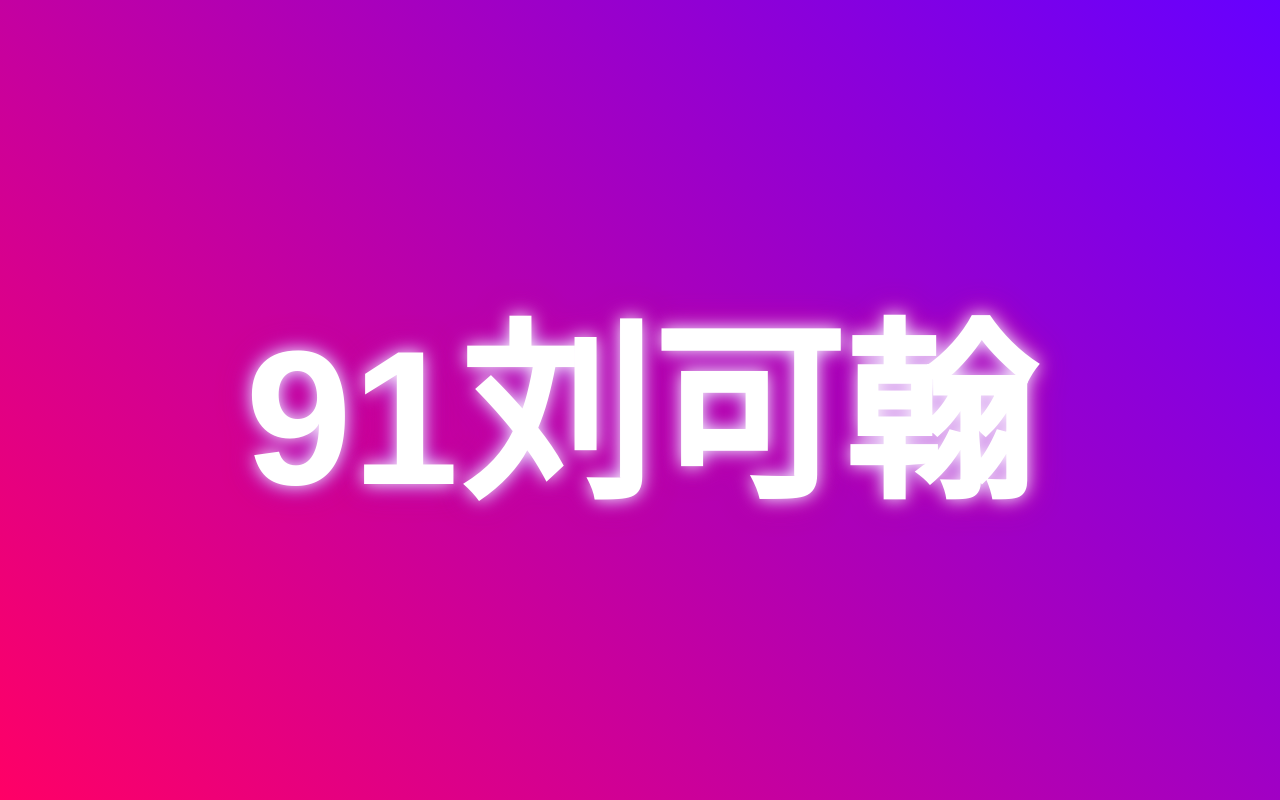
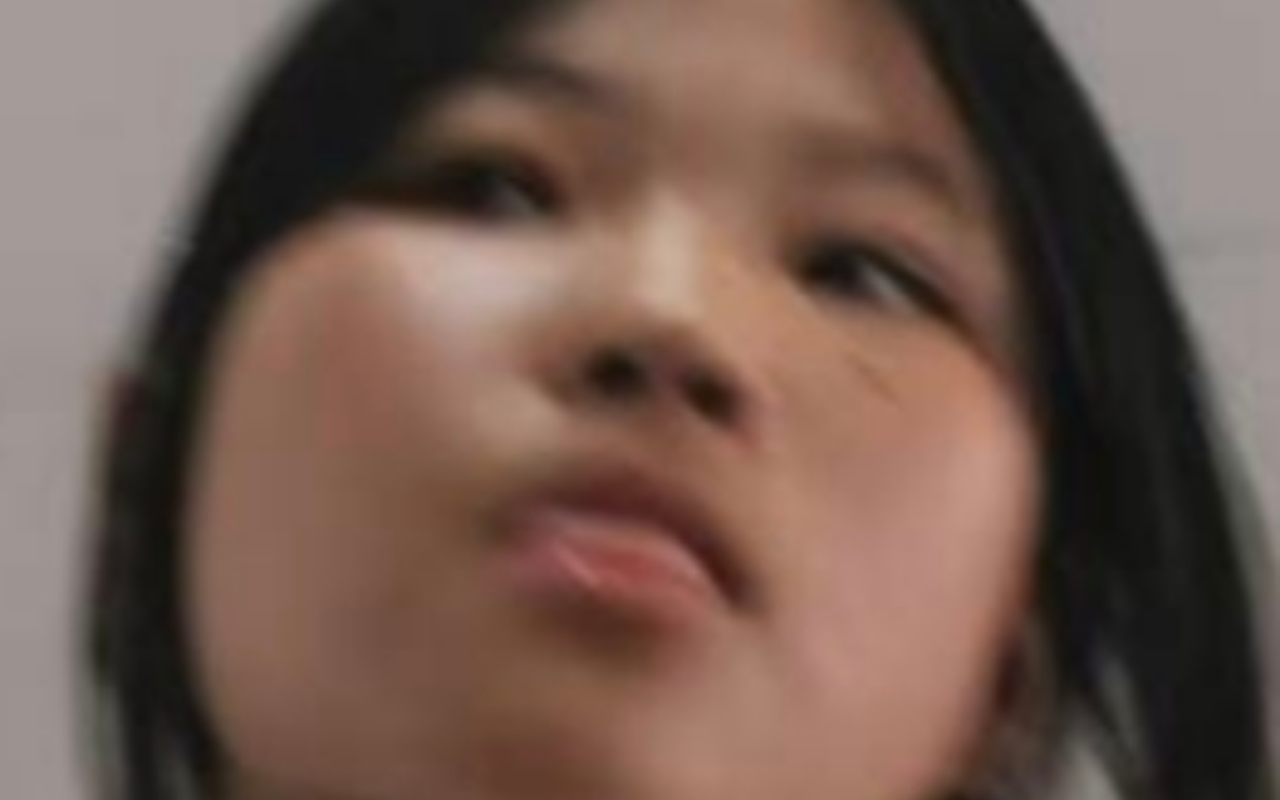
Before and after one commit to wjqmjj/wjqmjj.github.io, a plain HTML site: page index.html in a window 1280 px wide. Drawn offline with Linux system fonts and the light colour scheme.

Commit message:
Update index.html

```diff
--- a/index.html
+++ b/index.html
@@ -1,31 +1,10 @@
 <!DOCTYPE html>
 <html>
 <head>
-    <title>少羽牛逼</title>
     <style>
-        body {
-            margin: 0;
-            height: 100vh;
-            display: flex;
-            justify-content: center;
-            align-items: center;
-            background: linear-gradient(45deg, #ff0066, #6600ff);
-            font-family: Arial, sans-serif;
-        }
-        .text {
-            font-size: 15vw;
-            font-weight: 900;
-            color: white;
-            text-shadow: 0 0 20px rgba(255,255,255,0.7);
-            animation: glow 2s infinite alternate;
-        }
-        @keyframes glow {
-            from { text-shadow: 0 0 10px #fff, 0 0 20px #ff0066; }
-            to { text-shadow: 0 0 20px #fff, 0 0 30px #6600ff, 0 0 40px #ff0066; }
-        }
+        body,html{margin:0;padding:0;height:100%;}
+        body{background:url('lkh.png') center/cover no-repeat;}
     </style>
 </head>
-<body>
-    <div class="text">91刘可翰</div>
-</body>
+<body></body>
 </html>
```
